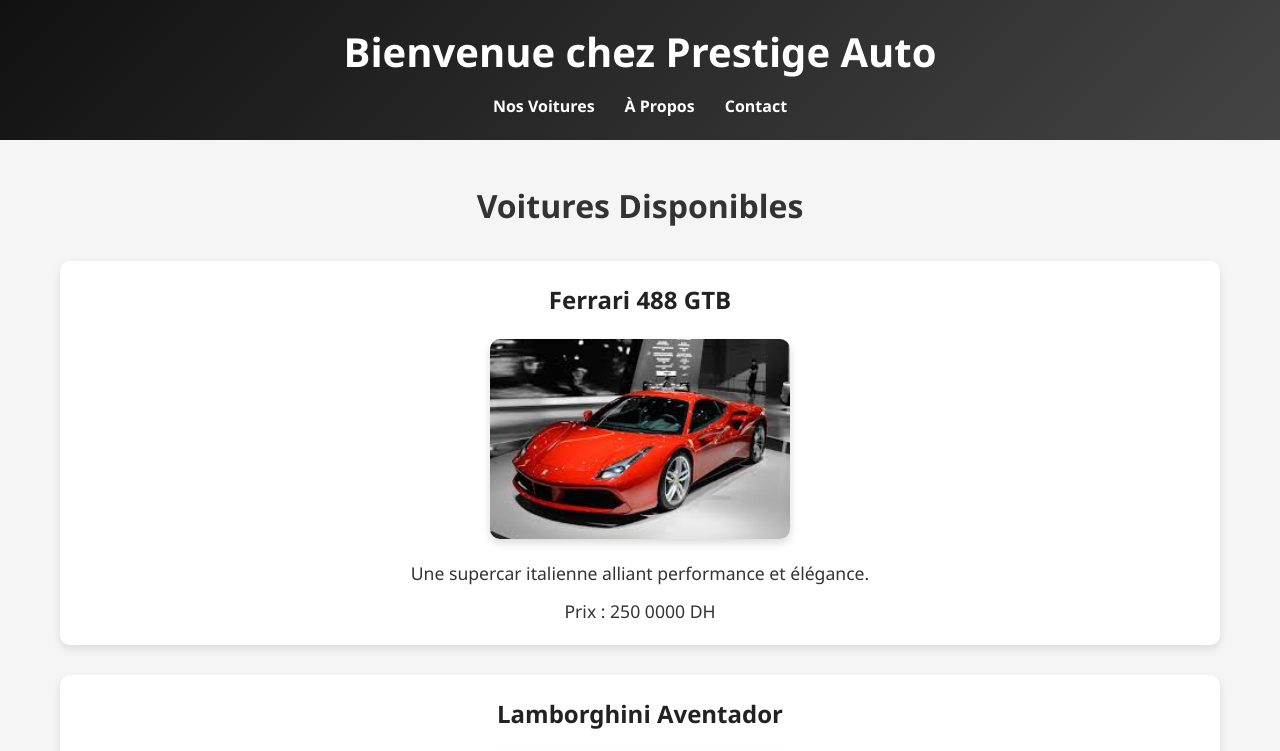
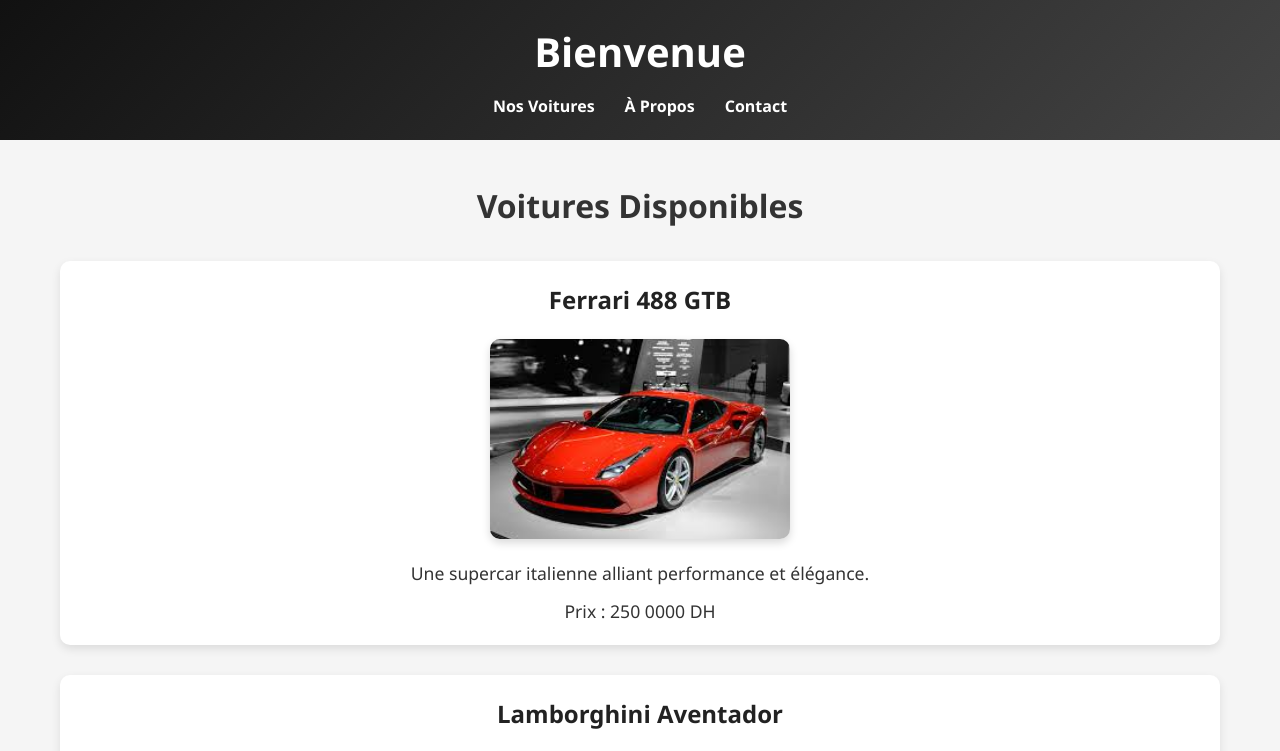
Before and after one commit to Redaachchab/projet-, a plain HTML site: page src/index.html in a window 1280 px wide. Shown: the top 751 px of the page. Drawn offline with Linux system fonts and the light colour scheme; files whose address does not match are found by name.

Commit message:
2 commit

```diff
--- a/src/index.html
+++ b/src/index.html
@@ -8,7 +8,7 @@
 </head>
 <body>
     <header>
-        <h1>Bienvenue chez Prestige Auto</h1>
+        <h1>Bienvenue </h1>
         <nav>
             <ul>
                 <li><a href="#listings">Nos Voitures</a></li>
```
